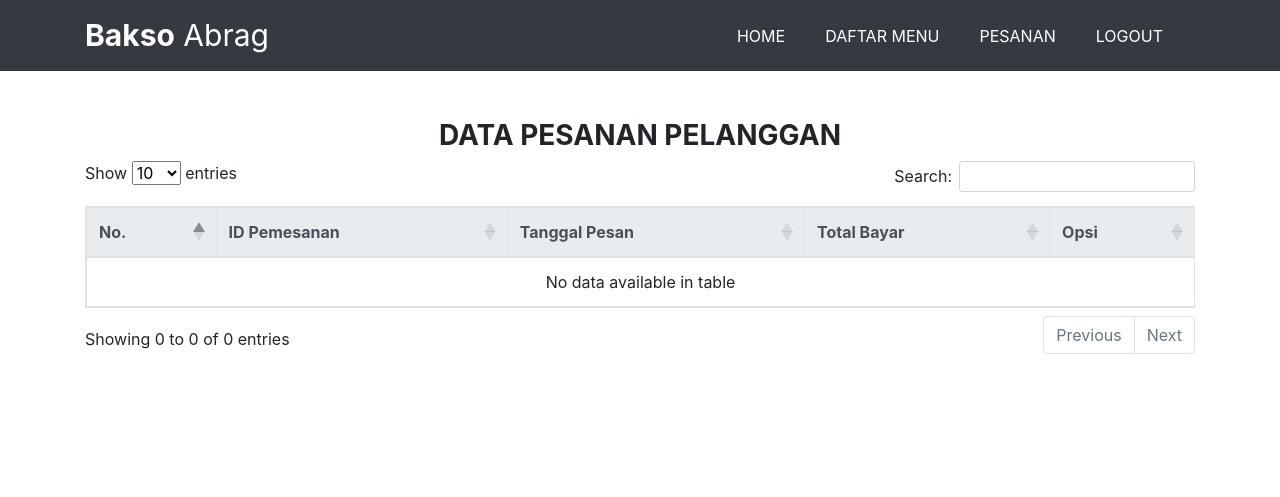
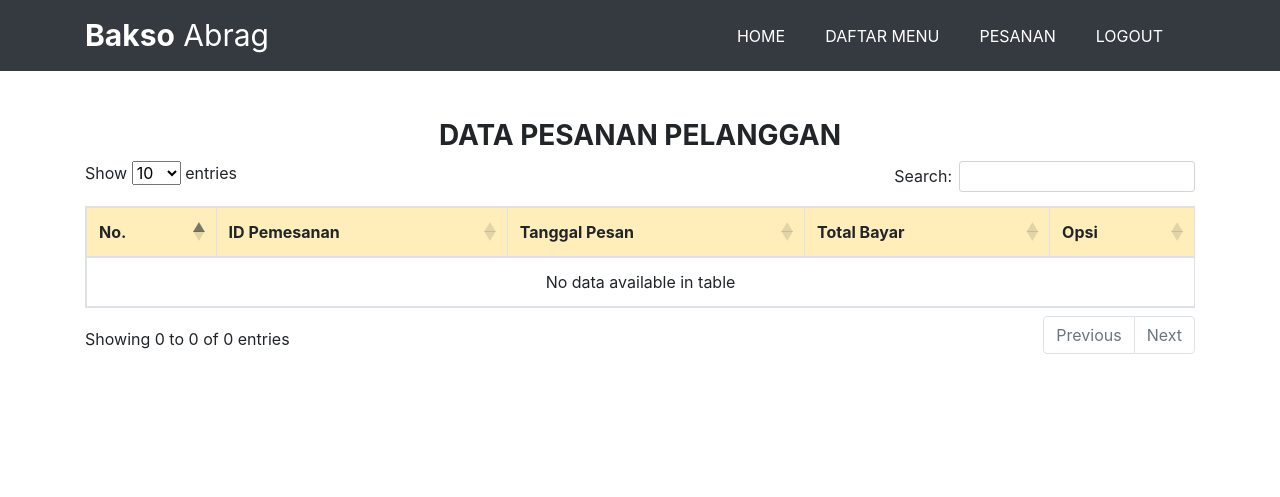
Before and after one commit to rachmafadhillah/Web-Bakso, a PHP site: page /pesanan.php in a window 1280 px wide. Shown: the part 350-847 px from the top of the page. Run offline with PHP 8.4, Linux system fonts and the light colour scheme; the visitor is signed in with stand-in values (Sample User, id 1); data that the repository does not hold is empty; some libraries are stand-ins or nearby versions.

Commit message:
Update pesanan.php

```diff
--- a/pesanan.php
+++ b/pesanan.php
@@ -72,8 +72,8 @@
 
       </div>
       <table class="table table-bordered" id="example">
-        <thead class="thead-light">
-          <tr>
+        <thead class="thead-warning">
+          <tr class="table-warning">
             <th scope="col">No.</th>
             <th scope="col">ID Pemesanan</th>
             <th scope="col">Tanggal Pesan</th>
```
